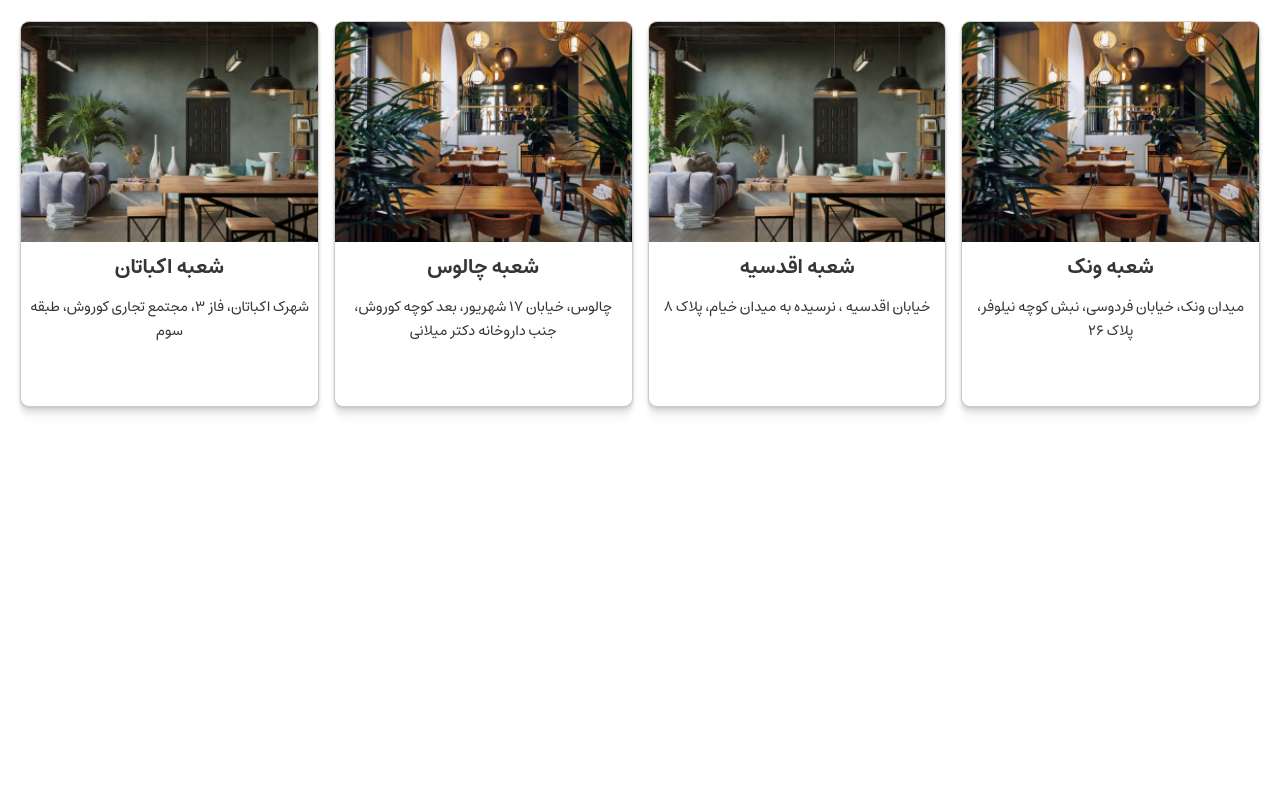
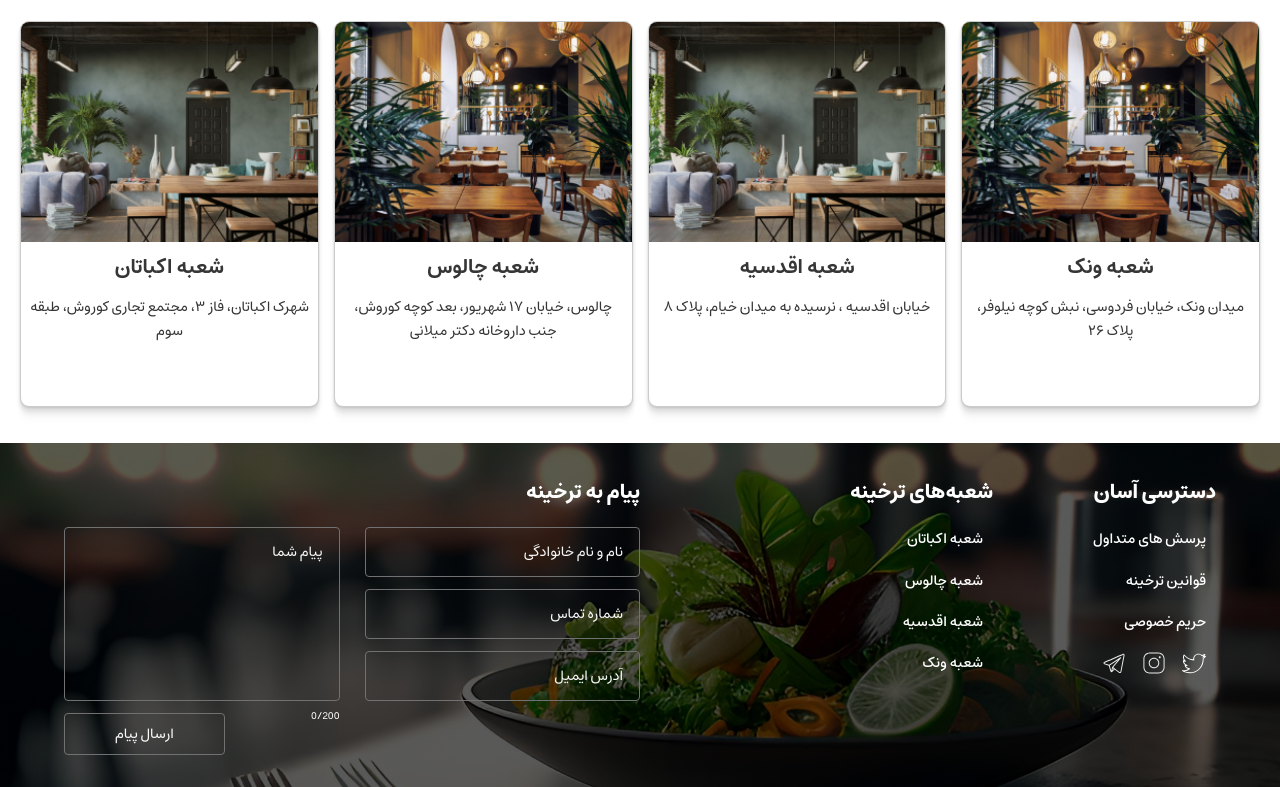
Before and after one commit to IsAmirMmd/Tarkhineh, a website with bundled scripts: page index.html in a window 1280 px wide. Shown: the part 1191-1978 px from the top of the page. Before the commit the page ends 1634 px from the top, so only its background shows below. Built offline with nearby package versions, Linux system fonts and the light colour scheme; files whose address does not match are found by name.

Commit message:
creating footer component dynamic for char counter of textArea

```diff
--- a/index.html
+++ b/index.html
@@ -351,6 +351,7 @@
         </div>
       </div>
     </section>
+    <footer class="footer"></footer>
     <script src="https://cdn.jsdelivr.net/npm/swiper@10/swiper-bundle.min.js"></script>
     <script src="src/scripts/main.js" type="module"></script>
   </body>
--- a/src/scripts/app.js
+++ b/src/scripts/app.js
@@ -1,7 +1,10 @@
+import Footer from "./components/footer.js";
 import NavbarComponent from "./components/navbar.js";
 import swiper from "./components/swiper.js";
 
 const navbar = new NavbarComponent();
+
+const footer = new Footer();
 
 class app {
   constructor() {
--- /dev/null
+++ b/src/scripts/components/footer.js
@@ -0,0 +1,93 @@
+const footerParent = document.querySelector(".footer");
+
+class Footer {
+  constructor() {
+    this.render();
+  }
+
+  render() {
+    let counter = 0;
+
+    const wholeFooter = `
+    <section class="footer--box">
+    <div class="footer__link">
+      <p>دسترسی آسان</p>
+      <ul>
+        <li><a href="#">پرسش های متداول</a></li>
+        <li><a href="#">قوانین ترخینه</a></li>
+        <li><a href="#">حریم خصوصی</a></li>
+        <li class="footer__icon">
+          <a href="#icon"
+            ><img src="src/data/twitter.svg" alt="twitter"
+          /></a>
+          <a href="#icon"
+            ><img src="src/data/instagram.svg" alt="instagram.svg"
+          /></a>
+          <a href="#icon"
+            ><img src="src/data/telegram.svg" alt="telegram.svg"
+          /></a>
+        </li>
+      </ul>
+    </div>
+    <div class="footer__link">
+      <p>شعبه‌های ترخینه</p>
+      <ul>
+        <li><a href="#">شعبه اکباتان</a></li>
+        <li><a href="#">شعبه چالوس</a></li>
+        <li><a href="#">شعبه اقدسیه</a></li>
+        <li><a href="#">شعبه ونک</a></li>
+      </ul>
+    </div>
+    <div class="footer__form footer__link">
+      <p>پیام به ترخینه</p>
+      <form>
+        <div class="footer__form--box">
+          <div class="footer__form--box__input">
+            <input
+              type="text"
+              class="footer__input"
+              placeholder="نام و نام خانوادگی"
+            />
+            <input
+              type="text"
+              class="footer__input"
+              placeholder="شماره تماس"
+            />
+            <input
+              type="text"
+              class="footer__input"
+              placeholder="آدرس ایمیل"
+            />
+          </div>
+          <div class="footer__form--box__text">
+            <textarea class="text-count" placeholder="پیام شما"></textarea>
+            <span class="character-counter">0/200</span>
+          </div>
+        </div>
+        <div class="form-button">
+          <button type="submit">ارسال پیام</button>
+        </div>
+      </form>
+    </div>
+  </section>
+    `;
+
+    footerParent.innerHTML = wholeFooter;
+
+    const spanCounter = document.querySelector(".character-counter");
+
+    document.querySelector(".text-count").onkeyup = function () {
+      let textLength = this.value.length;
+
+      spanCounter.innerText = `${textLength}/200`;
+
+      if (textLength > 200) {
+        spanCounter.classList.add("warning-badge");
+      } else {
+        spanCounter.classList.remove("warning-badge");
+      }
+    };
+  }
+}
+
+export default Footer;
--- a/src/styles/style.css
+++ b/src/styles/style.css
@@ -1068,3 +1068,144 @@
     height: 180px;
   }
 }
+/* ------ footer -------- */
+.footer {
+  width: 100%;
+  display: flex;
+  background: linear-gradient(
+      0deg,
+      rgba(0, 0, 0, 0.65) 0%,
+      rgba(0, 0, 0, 0.65) 100%
+    ),
+    url(../data/footer__image.jpg), lightgray 50%;
+  background-repeat: no-repeat;
+  background-position: center;
+  background-size: cover;
+}
+.footer--box {
+  direction: rtl;
+  padding: 1.6rem 2rem;
+  width: 100%;
+  max-width: 1440px;
+  display: flex;
+  justify-content: start;
+  margin: 0 auto;
+  color: var(--Neutral-White);
+  gap: 8rem;
+}
+.footer__link p {
+  text-align: right;
+  font-size: 1.2rem;
+  line-height: 180%;
+  margin-bottom: 0.8rem;
+}
+.footer__link ul {
+  display: flex;
+  flex-direction: column;
+  gap: 4px;
+}
+.footer__link ul li {
+  text-align: right;
+  margin-right: 1rem;
+}
+.footer__link ul li a {
+  font-size: 1rem;
+  color: var(--Neutral-White);
+  line-height: 180%;
+}
+.footer__icon {
+  display: flex;
+  flex-direction: row;
+  align-items: center;
+  gap: 1.6rem;
+}
+.footer__form {
+  display: none;
+  width: 50%;
+}
+.warning-badge {
+  color: red;
+}
+@media screen and (min-width: 768px) {
+  .footer--box {
+    padding: 3.2rem 6.4rem;
+    gap: 6rem;
+    align-items: start;
+  }
+  .footer__link p {
+    font-size: 2rem;
+    font-weight: 700;
+    margin-bottom: 1.6rem;
+  }
+  .footer__link ul {
+    gap: 1.6rem;
+  }
+  .footer__link ul li a {
+    font-size: 1.4rem;
+    font-weight: 500;
+  }
+  .footer__icon {
+    gap: 1.6rem;
+  }
+  .footer__icon img {
+    width: 24px;
+  }
+  .footer__form {
+    display: block;
+    margin-right: auto;
+  }
+  .footer__form--box {
+    display: grid;
+    gap: 2.5rem;
+    width: 100%;
+    grid-template-columns: 1fr 1fr;
+  }
+  .footer__form--box__input {
+    display: flex;
+    flex-direction: column;
+    gap: 1.2rem;
+    width: 100%;
+  }
+  .footer__form--box input,
+  .footer__form--box textarea {
+    color: var(--Neutral-Gray-1);
+    background: transparent;
+    border-radius: var(--Border-Radius-4);
+    border: 1px solid #717171;
+    outline: 0;
+    padding: 1.2rem 1.6rem;
+    font-size: 1.4rem;
+    width: 100%;
+  }
+  .footer__form--box__input input::placeholder {
+    color: var(--Neutral-Gray-1);
+  }
+  .footer__form--box__text {
+    width: 100%;
+  }
+  .footer__form--box__text textarea {
+    height: 100%;
+    resize: none;
+  }
+  .footer__form--box__text textarea::placeholder {
+    color: var(--Neutral-Gray-1);
+  }
+  .form-button button {
+    margin-top: 1.2rem;
+    color: var(--Neutral-Gray-1);
+    background: transparent;
+    border-radius: var(--Border-Radius-4);
+    border: 1px solid #717171;
+    outline: 0;
+    font-size: 1.4rem;
+    line-height: 24px;
+    padding: 0.8rem 5rem;
+    float: left;
+    cursor: pointer;
+  }
+}
+@media screen and (min-width: 1024px) {
+  .footer--box {
+    gap: 10rem;
+  }
+}
```
Also changed, not shown: src/data/footer__image.jpg (added), src/data/instagram.svg (added), src/data/telegram.svg (added), src/data/twitter.svg (added).
